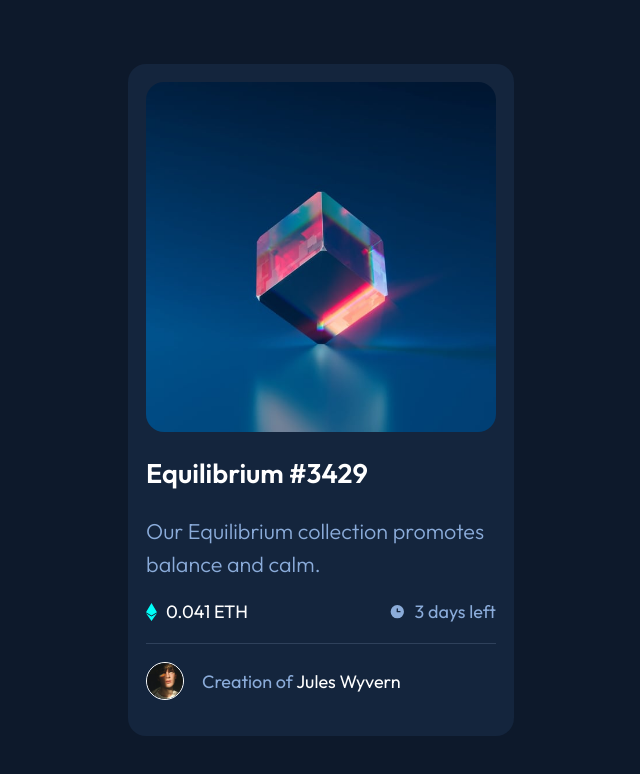
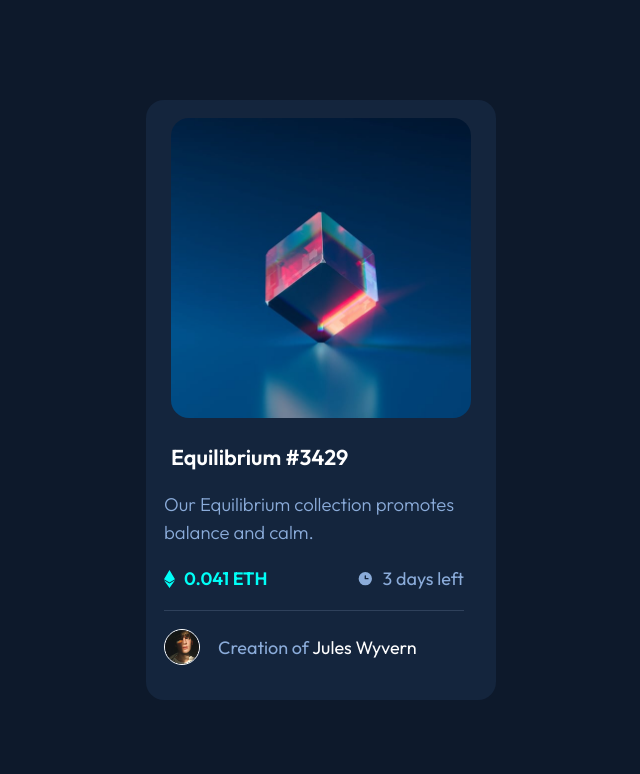
Before and after one commit to surrealgee/nft-preview-card-component, a plain HTML site: page index.html in a window 1280 px wide. Shown: the whole page, without its empty margins (319-959 px from the left). Drawn offline with Linux system fonts and the light colour scheme.

Commit message:
Adjust dimensions for desktop 1440

```diff
--- a/style.css
+++ b/style.css
@@ -13,6 +13,7 @@
 /* Universal Styling */
 
 * {
+    box-sizing: border-box;
     color: var(--white);
     font-family: 'Outfit', sans-serif;
     font-size: 18px;
@@ -35,18 +36,23 @@ body {
 main {
     background-color: var(--card-bg);
     border-radius: 1rem;
+    max-height: 600px;
     padding: 1rem;
     width: 350px;
+}
+
+main > * {
+    max-width: 300px;
 }
 
 /* Image Styling */
 
 .image-container {
     border-radius: 1rem;
-    height: 350px;
+    height: 300px;
     margin: 0 auto;
     position: relative;
-    width: 350px;
+    width: 300px;
 }
 
 .main-img {
@@ -58,8 +64,8 @@ main {
 /* Text Layout and styling */
 
 h1 {
-    font-size: 1.5rem;
-    margin: 1.2rem auto;
+    font-size: 1.2rem;
+    margin: 1.28rem auto 1rem;
 }
 
 .container > p {
@@ -67,7 +73,7 @@ h1 {
     font-weight: 300;
     width: 340px;
     margin: 1rem 0;
-    font-size: 1.2rem;
+    font-size: 1.03rem;
 }
 
 .text-container {
@@ -78,10 +84,13 @@ h1 {
     padding-bottom: 1rem;
 }
 
-.price {
+.price,
+.price > * {
+    color: var(--cyan);
     display: flex;
     align-items: center;
     gap: 0.5rem;
+    font-weight: 600;
 }
 
 .time,
```
Also changed, not shown: index.html (+1 -0 lines).
